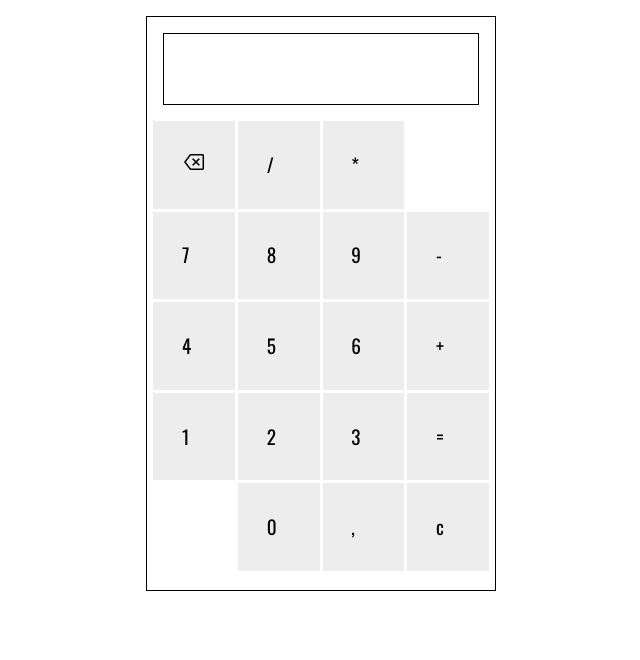
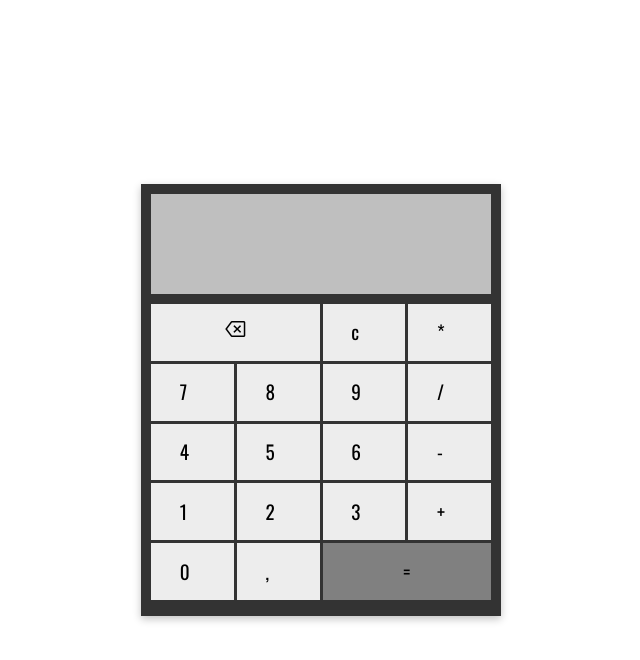
Before and after one commit to paulo-sarmento/odin-project-calculator, a plain HTML site: page index.html in a window 1280 px wide. Both pictures are taken after a click on the element "backspace". Shown: the whole page, without its empty margins (319-959 px from the left). Drawn offline with nearby package versions, Linux system fonts and the light colour scheme.

Commit message:
feito css e começado refatoramento do código

```diff
--- a/index.html
+++ b/index.html
@@ -12,34 +12,34 @@
 <body>
   <div class="calculator">
     <div class="display">
-      <span></span>
-  </div>
-    <div class="display-history">
+      <div class="display-history">
+        <span></span>
+      </div>
       <span></span>
     </div>
     <div class="digits">
+      <div class="digit zero" data-key="0">0</div>
+      <div class="digit one" data-key="1">1</div>
+      <div class="digit two" data-key="2">2</div>
+      <div class="digit three" data-key="3">3</div>
+      <div class="digit four" data-key="4">4</div>
+      <div class="digit five" data-key="5">5</div>
+      <div class="digit six" data-key="6">6</div>
       <div class="digit seven" data-key="7">7</div>
       <div class="digit eight" data-key="8">8</div>
       <div class="digit nine" data-key="9">9</div>
-      <div class="digit four" data-key="4">4</div>
-      <div class="digit five" data-key="5">5</div>
-      <div class="digit six" data-key="6">6</div>
-      <div class="digit one" data-key="1">1</div>
-      <div class="digit two" data-key="2">2</div>
-      <div class="digit three" data-key="3">3</div>
-      <div class="digit operator equals" data-key="Enter">=</div>
       <div class="digit operator ad" data-key="+">+</div>
       <div class="digit operator subt" data-key="-">-</div>
       <div class="digit operator multi" data-key="*">*</div>
       <div class="digit operator divide" data-key="/">/</div>
+      <div class="digit operator equals" data-key="Enter">=</div>
+      <div class="digit comma" data-key=",">,</div>
+      <div class="digit clear" data-key="Delete">c</div>
       <div class="digit backspace" data-key="Backspace">
         <span class="material-symbols-outlined backspace">
           backspace
         </span>
       </div>
-      <div class="digit zero" data-key="0">0</div>
-      <div class="digit comma" data-key=",">,</div>
-      <div class="digit clear" data-key="Delete">c</div>
     </div>
   </div>
   <script src="script.js"></script>
--- a/script.js
+++ b/script.js
@@ -1,7 +1,7 @@
 const display = document.querySelector('.display > span')
 const displayHistory = document.querySelector('.display-history > span')
 const digits = document.querySelectorAll('.digit')
-const operators = document.querySelectorAll('.operator')
+
 const backspace = document.querySelector('.backspace')
 
 let number = 0
@@ -12,18 +12,23 @@ let arr = []
 let arr2 = []
 let comma = ''
 
-const getInput = (event) => {
-  let digit = ''
-  if(event.type === 'click') {
-    digit = event.target
-  } else if (event.type === 'keydown') {
-    digit = document.querySelector(`div[data-key='${event.key}']`)
-  }
+const checkEventType = ({type, target, key}) => { //verifica o tipo de evento para retornar o mesmo tipo de input
+  if(type === 'click') return target
+  if(type === 'keydown') return document.querySelector(`div[data-key='${key}']`)
+}
+
+const toggleActive = (digit) => {
   digit.classList.add('active')
-  setTimeout(() => {
-    digit.classList.remove('active')
-  }, 100);
-  if(/comma/.test(digit.classList)) {
+  setTimeout(() => digit.classList.remove('active'), 100)
+}
+
+const getInput = (e) => {
+  const digit = checkEventType(e)
+  const digitClassList = digit.classList.value
+
+  toggleActive(digit)
+
+  if(/comma/.test(digitClassList)) {
     if(display.innerText == '') {
       display.innerText = `0${digit.innerText}`
       comma = '.'
@@ -33,17 +38,17 @@ const getInput = (event) => {
       comma = '.'
       arr.push(comma)
     }
-  } else if (/clear/.test(digit.classList)) {
+  } else if (/clear/.test(digitClassList)) {
     reset()
   } else if (number1 === 0) {
-    if(!/operator/.test(digit.classList) && !/backspace/.test(digit.classList)) { //se o dígito clicado não for igual um operator e nem igual ao backspace
+    if(!/operator/.test(digitClassList) && !/backspace/.test(digitClassList)) { //se o dígito clicado não for igual um operator e nem igual ao backspace
       if(arr.join('').replace(/\./, '').length < 16) { //verifica se a length do arr é menor que 16, desconsiderando o ponto
         showInput(digit)
         arr.push(digit.innerText)
         arr2 = arr.join('')
         number = arr2
       }
-    } else if (/backspace/.test(digit.classList)) {
+    } else if (/backspace/.test(digitClassList)) {
       let validation = arr.pop()
       if(validation === '.') {
         comma = ''
@@ -55,10 +60,10 @@ const getInput = (event) => {
         number = display.innerText.replace(/,/, '.')
       }
     }
-    else if(display.innerText !== '' && /operator/.test(digit.classList)) { //se o display não for vazio e o dígito clicado for um operator
+    else if(display.innerText !== '' && /operator/.test(digitClassList)) { //se o display não for vazio e o dígito clicado for um operator
       arr = []
       arr2 = []
-      if(!/equals/.test(digit.classList)) { //se o operador clicado não for o de igualdade
+      if(!/equals/.test(digitClassList)) { //se o operador clicado não for o de igualdade
         number1 = number
         number = 0
         comma = ''
@@ -73,7 +78,7 @@ const getInput = (event) => {
       }
     }
   } else if(number1 !== 0 && number2 !== 0) {
-    if(/equals/.test(digit.classList)) {
+    if(/equals/.test(digitClassList)) {
       let result = operate(operator, Number(number1), Number(number2))
       if(String(result).replace(/\./, '').length > 16) { //verifica se a length do resultado da operação é maior que 16, desconsiderando o ponto
         displayHistory.innerText = `${number1.toString().replace(/\./, ',').slice(0, 17)} ${operator} ${number2.toString().replace(/\./, ',').slice(0, 17)}=`
@@ -84,23 +89,23 @@ const getInput = (event) => {
         display.innerText = String(result).replace(/\./, ',')
         number1 = String(result)
       }
-    } else if (/backspace/.test(digit.classList)) {
+    } else if (/backspace/.test(digitClassList)) {
       displayHistory.innerText = ''
-    } else if (/operator/.test(digit.classList) ) {
+    } else if (/operator/.test(digitClassList) ) {
       number2 = 0
       operator = digit.innerText
       display.innerText = ''
       displayHistory.innerText = `${number1.toString().replace(/\./, ',').slice(0, 17)} ${operator}`
     }
   } else if(number1 !== 0 && number2 === 0) {
-    if(!/operator/.test(digit.classList) && !/backspace/.test(digit.classList)) { //se o dígito clicado não for igual um operator e nem igual ao backspace
+    if(!/operator/.test(digitClassList) && !/backspace/.test(digitClassList)) { //se o dígito clicado não for igual um operator e nem igual ao backspace
       if(arr.join('').replace(/\./, '').length < 16) { //verifica se a length do arr é menor que 16, desconsiderando o ponto
         showInput(digit)
         arr.push(digit.innerText)
         arr2 = arr.join('')
         number = arr2
       }
-    } else if (/backspace/.test(digit.classList)) {
+    } else if (/backspace/.test(digitClassList)) {
       let validation = arr.pop()
       if(validation === '.'){
         comma = ''
@@ -112,10 +117,10 @@ const getInput = (event) => {
         number = display.innerText.replace(/,/, '.')
       }
     }
-    else if(display.innerText !== '' && /operator/.test(digit.classList)) { //se o display não for vazio e o dígito clicado for um operator
+    else if(display.innerText !== '' && /operator/.test(digitClassList)) { //se o display não for vazio e o dígito clicado for um operator
       arr = []
       arr2 = []
-      if(!/equals/.test(digit.classList)) { //se o operador clicado não for o de igualdade
+      if(!/equals/.test(digitClassList)) { //se o operador clicado não for o de igualdade
         number2 = number
         if(operator === '/' && number == 0) {
           let result = operate(operator, Number(number1), Number(number2))
@@ -187,11 +192,8 @@ const add = (n1, n2) => n1 + n2
 const subtract = (n1, n2) => n1 - n2
 const multiply = (n1, n2) => n1 * n2
 const divide = (n1, n2) => {
-  if(n2 === 0) {
-    return alert('Não é possível dividir por zero')
-  } else {
-    return n1 / n2
-  }
+  if(n2 === 0) return alert('Não é possível dividir por zero')
+  return n1 / n2
 }
 
 const operate = (operator, n1, n2) => {
--- a/style.css
+++ b/style.css
@@ -1,31 +1,53 @@
 body {
-  margin: 1em;
+  height: 100vh;
+  width: 100vw;
+  margin: 0;
   padding: 0;
   font-family: 'Oswald', sans-serif;
+  display: flex;
+  justify-content: center;
+  align-items: center;
 }
 
 .calculator {
   position: relative;
   box-sizing: border-box;
   margin: 0 auto;
-  width: 350px;
-  display: flex;
-  flex-direction: column;
+  width: 360px;
   align-items: center;
-  border: 1px solid black;
+  box-shadow: rgba(0, 0, 0, 0.24) 0px 3px 8px;
+  padding-bottom: 1em;
+  background: #333;
 }
 
 .display {
   display: flex;
   align-items: center;
-  margin: 1em 0;
-  width: 90%;
-  height: 70px;
-  border: 1px solid black;
+  justify-content: flex-end;
+  position: relative;
+  text-align: end;
+  height: 100px;
+  margin: 10px;
+  background: #BFBFBF;
 }
 
-.display > span {
-  margin-left: 1em;
+.display > span,
+.display-history > span {
+  margin-right: 15px;
+  font-size: 1.2rem;
+}
+
+.display-history {
+  position: absolute;
+  top: 10px;
+}
+
+.material-symbols-outlined {
+  font-variation-settings:
+  'FILL' 0,
+  'wght' 400,
+  'GRAD' 0,
+  'opsz' 48
 }
 
 .digits {
@@ -33,16 +55,22 @@ body {
   grid-template-columns: repeat(4, 1fr);
   grid-template-rows: repeat(5, 1fr);
   grid-template-areas:
-  "backspace divide multi ."
-  "seven eight nine subt"
-  "four five six ad"
-  "one two three equals"
-  ". zero comma clear"
+  "backspace backspace clear multi"
+  "seven eight nine divide"
+  "four five six subt"
+  "one two three ad"
+  "zero comma equals equals"
   ;
   gap: 3px;
-  padding-bottom: 1em;
   cursor: pointer;
   font-size: 1.2rem;
+  margin: 0 10px;
+}
+
+.digit {
+  background: #ededed;
+  padding: .7em 1.5em;
+  transition: all .1s;
 }
 
 .zero {
@@ -86,7 +114,9 @@ body {
 }
 
 .equals {
+  text-align: center;
   grid-area: equals;
+  background: #808080;
 }
 
 .ad {
@@ -106,6 +136,7 @@ body {
 }
 
 .backspace {
+  text-align: center;
   grid-area: backspace;
 }
 
@@ -117,26 +148,4 @@ body {
   grid-area: clear;
 }
 
-.digit {
-  background: #ededed;
-  padding: 1.5em;
-  transition: all .1s;
-}
-
-.active {
-  background-color: #3333;
-}
-
-.display-history > span {
-  position: absolute;
-  bottom: 530px;
-  left: 33px;
-}
-
-.material-symbols-outlined {
-  font-variation-settings:
-  'FILL' 0,
-  'wght' 400,
-  'GRAD' 0,
-  'opsz' 48
-}
+.active { background-color: #3333;}
```
